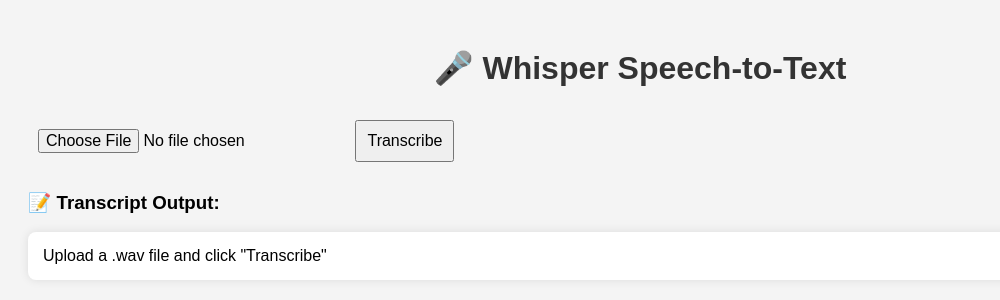
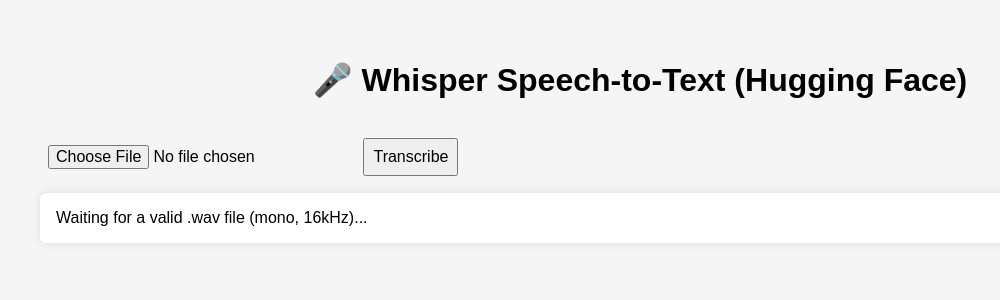
Before and after one commit to deepakrajjs/mvp-subtitle-creater, a plain HTML site: page index.html in a window 1280 px wide. Both pictures are taken after a click on the button "Transcribe". Shown: the whole page, without its empty margins (0-1000 px from the left). Drawn offline with Linux system fonts and the light colour scheme.

Commit message:
index.html

```diff
--- a/index.html
+++ b/index.html
@@ -2,52 +2,49 @@
 <html lang="en">
 <head>
   <meta charset="UTF-8" />
-  <title>🎤 Whisper Speech-to-Text (Hugging Face)</title>
+  <title>🎤 Whisper STT</title>
   <style>
     body {
       font-family: Arial, sans-serif;
-      background: #f4f4f4;
-      padding: 20px;
+      background: #f5f5f5;
+      padding: 2rem;
     }
-    h1 {
-      text-align: center;
-      color: #333;
-    }
+    h1 { text-align: center; }
     input, button {
       font-size: 1rem;
-      padding: 10px;
-      margin: 10px 0;
+      padding: 0.5rem;
+      margin-top: 1rem;
     }
     .output {
+      margin-top: 1rem;
       background: white;
-      padding: 15px;
-      border-radius: 8px;
+      padding: 1rem;
+      border-radius: 6px;
       box-shadow: 0 0 10px rgba(0,0,0,0.1);
       white-space: pre-wrap;
     }
   </style>
 </head>
 <body>
-  <h1>🎤 Whisper Speech-to-Text</h1>
+  <h1>🎤 Whisper Speech-to-Text (Hugging Face)</h1>
 
   <input type="file" id="audioInput" accept=".wav" />
   <button onclick="transcribe()">Transcribe</button>
 
-  <h3>📝 Transcript Output:</h3>
-  <div id="output" class="output">Upload a .wav file and click "Transcribe"</div>
+  <div class="output" id="output">Waiting for a valid .wav file (mono, 16kHz)...</div>
 
   <script>
     async function transcribe() {
-      const fileInput = document.getElementById("audioInput");
+      const input = document.getElementById("audioInput");
       const output = document.getElementById("output");
-      const file = fileInput.files[0];
+      const file = input.files[0];
 
       if (!file) {
         alert("Please select a .wav file.");
         return;
       }
 
-      output.textContent = "⏳ Uploading and transcribing... Please wait...";
+      output.textContent = "⏳ Uploading and transcribing...";
 
       try {
         const response = await fetch("https://api-inference.huggingface.co/models/openai/whisper-base", {
@@ -59,14 +56,18 @@
           body: file
         });
 
-        const result = await response.json();
+        const contentType = response.headers.get("content-type");
 
-        if (result.text) {
-          output.textContent = "✅ Transcript:\n\n" + result.text;
-        } else if (result.error) {
-          output.textContent = "❌ Error: " + result.error;
+        if (contentType && contentType.includes("application/json")) {
+          const result = await response.json();
+          if (result.text) {
+            output.textContent = "✅ Transcript:\n\n" + result.text;
+          } else {
+            output.textContent = "❌ Failed to get text. Result:\n" + JSON.stringify(result, null, 2);
+          }
         } else {
-          output.textContent = "❌ Unknown response:\n" + JSON.stringify(result, null, 2);
+          const errorText = await response.text();
+          output.textContent = "❌ Unexpected HTML/Error:\n\n" + errorText;
         }
 
       } catch (err) {
```
